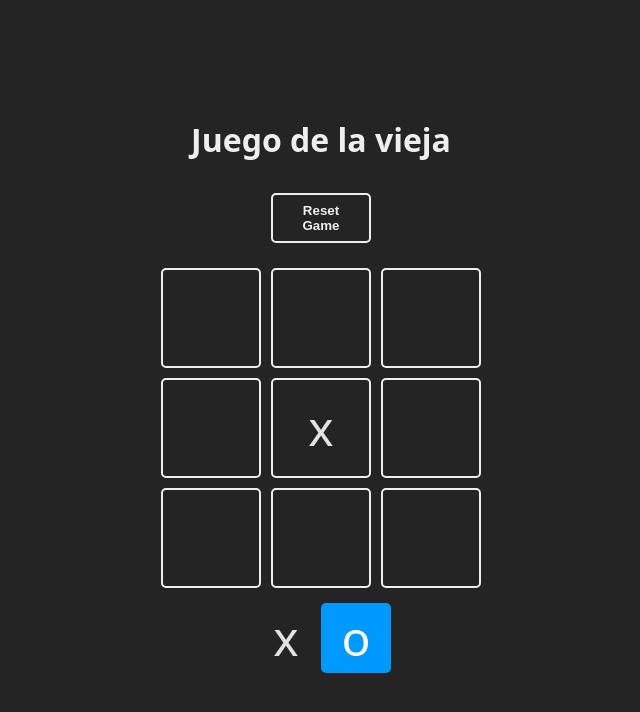
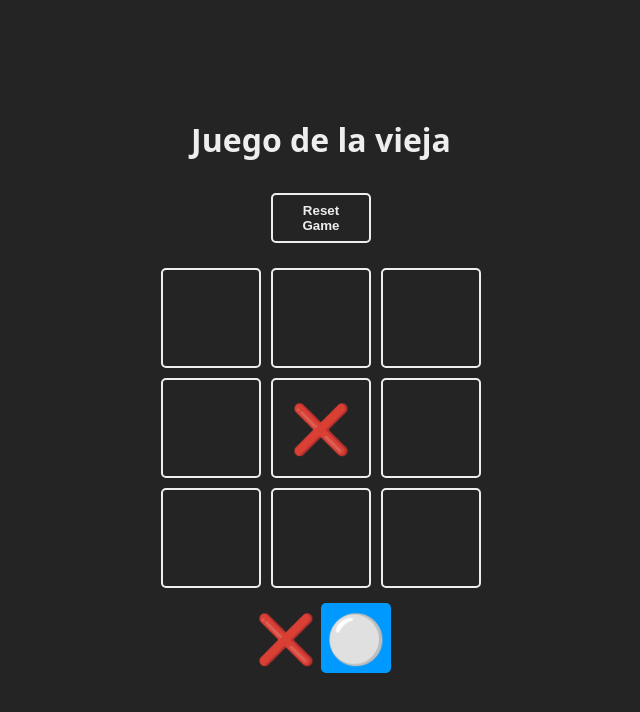
Before and after one commit to Juancaceres963/Tres_en_Raya_Game, a React (Vite) app: page / in a window 1280 px wide. Both pictures are taken after a click on the element 640 px from the left and 427 px from the top of the page. Shown: the top 712 px of the page, without its empty margins (319-959 px from the left). Built offline with nearby package versions, Linux system fonts and the light colour scheme.

Commit message:
Guardado de partida en localStorage

```diff
--- a/src/App.jsx
+++ b/src/App.jsx
@@ -1,135 +1,77 @@
-import './App.css'
-import { useState } from 'react'
-import confetti from 'canvas-confetti'
+import "./App.css";
+import { useState } from "react";
+import confetti from "canvas-confetti";
 
-const TURNS = {
-  X: "x",
-  O: "o"
-}
-
-const Square = ({ children, isSelected, updateBoard, index}) => {
-  const className = `square ${isSelected ? 'is-selected' : ''}`
-
-  const handleClick = () => {
-    updateBoard(index)
-  }
-
-  return (
-    <div onClick={handleClick} className={className}>
-      {children}
-    </div>
-  )
-}
-
-const WINNER_COMBOS = [
-  [0,1,2],
-  [3,4,5],
-  [6,7,8],
-  [0,3,6],
-  [1,4,7],
-  [2,5,8],
-  [0,4,8],
-  [2,4,6]
-]
+import { Square } from "./componets/Square";
+import { WinnerModal } from "./componets/WinnerGame";
+import { TURNS } from "./constants";
+import { checkWinnerFrom, checkEndGame } from "./logic/board";
 
 function App() {
-  const [board, setBoard] = useState(Array(9).fill(null))
+  const [board, setBoard] = useState(() => {
+    const boardFromStorage = window.localStorage.getItem('board')
+    if (boardFromStorage) return JSON.parse(boardFromStorage)
+    return Array(9).fill(null)});
 
-  const [turn, setTurn] = useState(TURNS.X)
-  const [winner, setWinner] = useState(null) // Null no hay ganador y false es que hay un empate
+  const [turn, setTurn] = useState(() => {
+    const turnFromStorage = window.localStorage.getItem('turn')
+    return turnFromStorage ?? TURNS.X});
 
-  const checkWinner = (boardToCheck) => {
-    // Revisamos todas las combinaciones ganadoras a ver si 'x' o 'o' ganan
-    for (const combo of WINNER_COMBOS) {
-      const [a, b, c] = combo
-      if (boardToCheck[a] &&
-        boardToCheck[a] === boardToCheck[b] &&
-        boardToCheck[a] === boardToCheck[c]
-        ) {
-          return boardToCheck[a]
-        }
-    }
-    // Si no hay ganador
-    return null
-  }
+  const [winner, setWinner] = useState(null); // Null no hay ganador y false es que hay un empate
 
   const resetGame = () => {
-    setBoard(Array(9).fill(null))
-    setTurn(TURNS.X)
-    setWinner(null)
-  }
-
-  const checkEndGame = (newBoard) => {
-    //Revisamos si hay un empate viendo
-    //Si no hay mas espacion vacios en el tablero
-    return newBoard.every((square) => square !== null)
-  }
+    setBoard(Array(9).fill(null));
+    setTurn(TURNS.X);
+    setWinner(null);
+  };
 
   const updateBoard = (index) => {
     //No permitimos que sobre escriba si alguno ya utilizo esa cacilla
-    if (board[index] || winner) return
+    if (board[index] || winner) return;
+
     // Actualizamos el tablero
-    const newBoard = [...board]
-    newBoard[index] = turn
-    setBoard(newBoard)
+    const newBoard = [...board];
+    newBoard[index] = turn;
+    setBoard(newBoard);
+
     // Cambiamos el tablero
-    const newTurn = turn === TURNS.X ? TURNS.O : TURNS.X
-    setTurn(newTurn)
+    const newTurn = turn === TURNS.X ? TURNS.O : TURNS.X;
+    setTurn(newTurn);
+
+    // Guardar la partida
+    window.localStorage.setItem('board', JSON.stringify(newBoard))
+    window.localStorage.setItem('turn', newTurn)
+
     // Revisamos si hay un ganador
-    const newWinner = checkWinner(newBoard)
-    if (newWinner){
-      confetti()
-      setWinner(newWinner)
-    } else if (checkEndGame(newBoard)){
-      setWinner(false)
+    const newWinner = checkWinnerFrom(newBoard);
+    if (newWinner) {
+      confetti();
+      setWinner(newWinner);
+    } else if (checkEndGame(newBoard)) {
+      setWinner(false);
     }
-  }
+  };
 
   return (
-    <main className='board'>
+    <main className="board">
       <h1>Juego de la vieja</h1>
       <button onClick={resetGame}>Reset Game</button>
-      <section className='game'>
-        {
-          board.map((square,index) => {
-            return (
-              <Square
-                key={index}
-                index={index}
-                updateBoard={updateBoard}
-                >
-                  {square}
-                </Square>
-            )
-          })
-        }
+      <section className="game">
+        {board.map((square, index) => {
+          return (
+            <Square key={index} index={index} updateBoard={updateBoard}>
+              {square}
+            </Square>
+          );
+        })}
       </section>
-      <section className='turn'>
+      <section className="turn">
         <Square isSelected={turn === TURNS.X}>{TURNS.X}</Square>
         <Square isSelected={turn === TURNS.O}>{TURNS.O}</Square>
       </section>
-      {
-        winner !== null && (
-          <section className='winner'>
-            <div className='text'>
-              <h2>
-                {
-                  winner === false
-                  ? 'Empate'
-                  : 'Gano: '
-                }
-              </h2>
-              <header className='win'>
-                {winner && <Square>{winner}</Square>}
-              </header>
-
-              <button onClick={resetGame}>Empezar de nuevo</button>
-            </div>
-          </section>
-        )
-      }
+      <WinnerModal resetGame={resetGame} winner={winner} />
     </main>
-  )
+  );
 }
 
-export default App
+export default App;
--- /dev/null
+++ b/src/componets/Square.jsx
@@ -0,0 +1,13 @@
+export const Square = ({ children, isSelected, updateBoard, index}) => {
+    const className = `square ${isSelected ? 'is-selected' : ''}`
+
+    const handleClick = () => {
+      updateBoard(index)
+    }
+
+    return (
+      <div onClick={handleClick} className={className}>
+        {children}
+      </div>
+    )
+  }
--- /dev/null
+++ b/src/componets/WinnerGame.jsx
@@ -0,0 +1,21 @@
+import { Square } from "./Square";
+
+export const WinnerModal = ({winner, resetGame}) => {
+  if (winner === null) return null;
+
+  const winnerText = winner === false ?
+  'Empate' : 'Gano:'
+
+  return (
+    <section className="winner">
+      <div className="text">
+        <h2>{winnerText}</h2>
+        <header className="win">
+          {winner && <Square>{winner}</Square>}
+        </header>
+
+        <button onClick={resetGame}>Empezar de nuevo</button>
+      </div>
+    </section>
+  )
+};
--- /dev/null
+++ b/src/constants.js
@@ -0,0 +1,15 @@
+export const TURNS = {
+    X: "❌",
+    O: "⚪"
+  }
+
+export const WINNER_COMBOS = [
+    [0,1,2],
+    [3,4,5],
+    [6,7,8],
+    [0,3,6],
+    [1,4,7],
+    [2,5,8],
+    [0,4,8],
+    [2,4,6]
+]
--- /dev/null
+++ b/src/logic/board.js
@@ -0,0 +1,23 @@
+import { WINNER_COMBOS } from "../constants";
+
+export const checkWinnerFrom = (boardToCheck) => {
+  // Revisamos todas las combinaciones ganadoras a ver si 'x' o 'o' ganan
+  for (const combo of WINNER_COMBOS) {
+    const [a, b, c] = combo;
+    if (
+      boardToCheck[a] &&
+      boardToCheck[a] === boardToCheck[b] &&
+      boardToCheck[a] === boardToCheck[c]
+    ) {
+      return boardToCheck[a];
+    }
+  }
+  // Si no hay ganador
+  return null;
+};
+
+export const checkEndGame = (newBoard) => {
+  //Revisamos si hay un empate viendo
+  //Si no hay mas espacion vacios en el tablero
+  return newBoard.every((square) => square !== null);
+};
```
